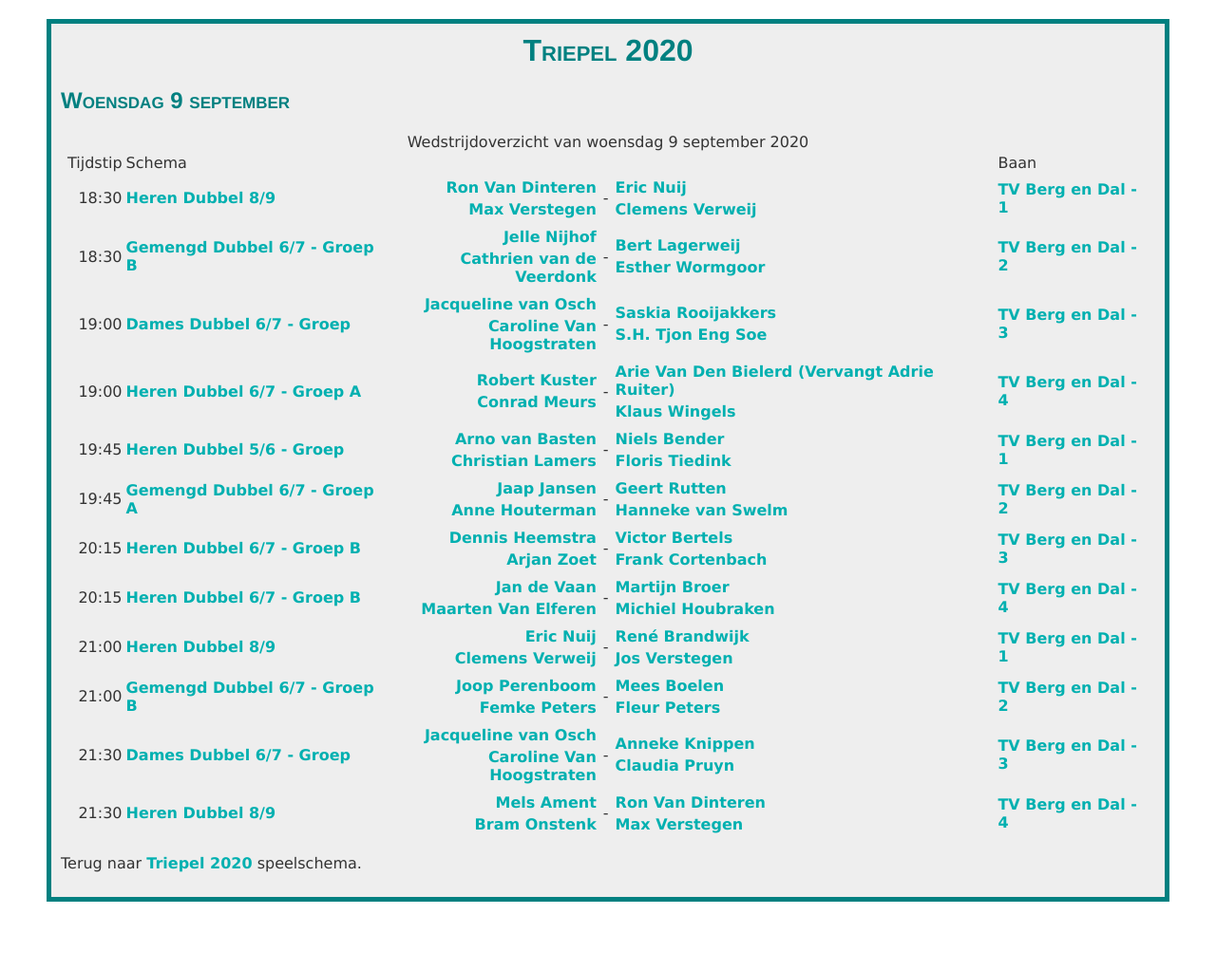
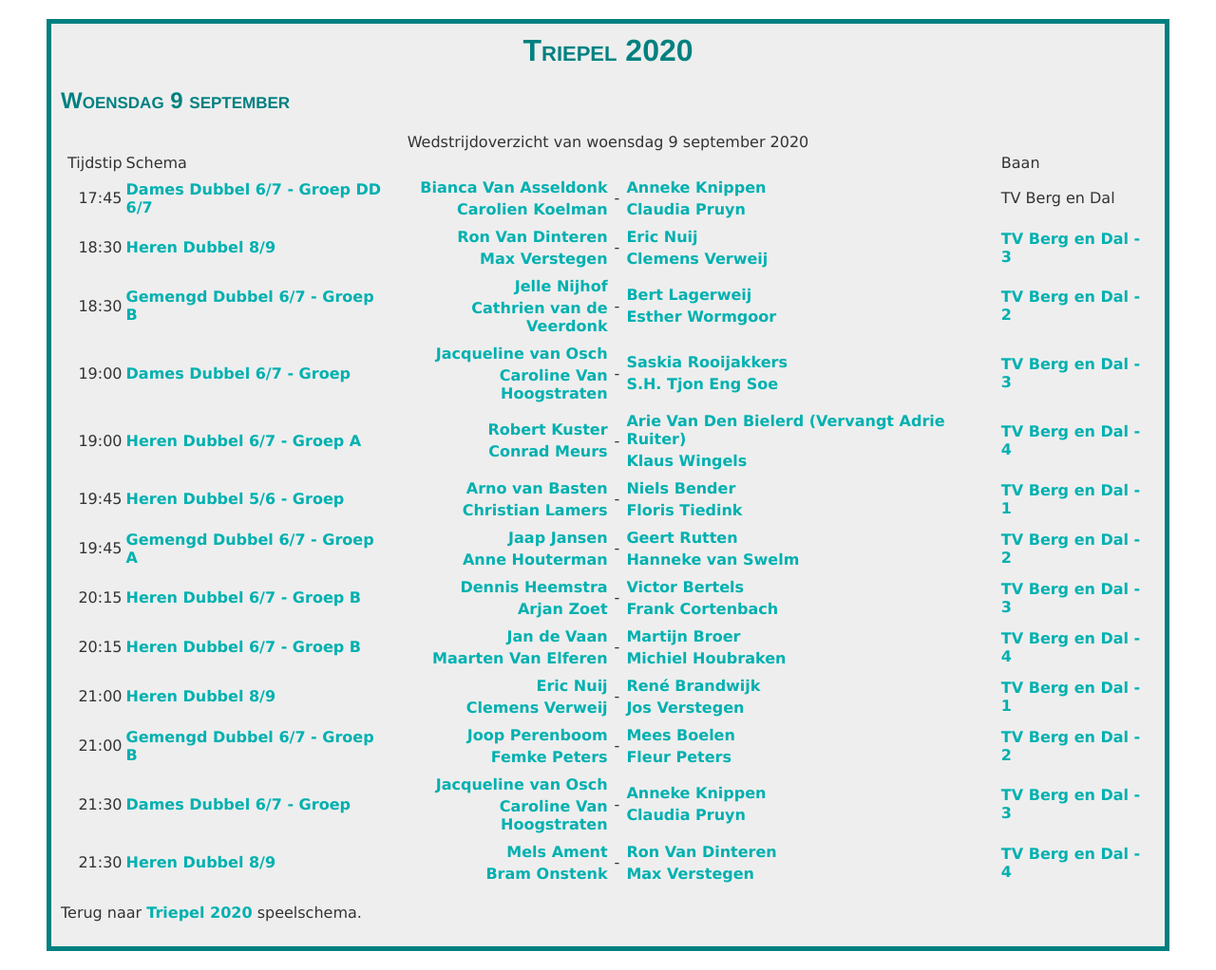
Before and after one commit to arjenpdevries/arjenpdevries.github.io, a Jekyll site: the page Triepel2020/0909.html, which Jekyll copies as it is, in a window 1280 px wide. Shown: the whole page at 95% size. Built offline with Jekyll 4.4.1, drawn with Linux system fonts in a browser that asks for light colours; before the commit the page ends 970 px from its top, so only the background shows below that.

Commit message:
Missing moved match

```diff
--- a/Triepel2020/0909.html
+++ b/Triepel2020/0909.html
@@ -23,7 +23,21 @@ Triepel 2020
 			<td></td><td>Tijdstip</td><td>Schema</td><td colspan="3"></td><td></td><td></td><td></td><td align="right"></td><td>Baan</td><td>&nbsp;</td>
 		</tr>
 	</thead><tbody>
-		<tr>
+      <tr>
+			<td></td><td class="plannedtime" align="right">17:45</td><td><a href="https://www.toernooi.nl/sport/draw.aspx?id=1096C01A-44D8-4AC5-8582-1CC8D3B60C6B&draw=16">Dames Dubbel 6/7 - Groep DD 6/7</a></td><td align="right"><table align="Right">
+				<tr>
+					<td align="right"><a href="https://www.toernooi.nl/sport/player.aspx?id=1096C01A-44D8-4AC5-8582-1CC8D3B60C6B&player=1">Bianca Van Asseldonk</a></td>
+				</tr><tr>
+					<td align="right"><a href="https://www.toernooi.nl/sport/player.aspx?id=1096C01A-44D8-4AC5-8582-1CC8D3B60C6B&player=35">Carolien Koelman</a></td>
+				</tr>
+			</table></td><td align="center">-</td><td><table>
+				<tr>
+					<td><a href="https://www.toernooi.nl/sport/player.aspx?id=1096C01A-44D8-4AC5-8582-1CC8D3B60C6B&player=34">Anneke Knippen</a></td>
+				</tr><tr>
+					<td><a href="https://www.toernooi.nl/sport/player.aspx?id=1096C01A-44D8-4AC5-8582-1CC8D3B60C6B&player=13">Claudia Pruyn</a></td>
+				</tr>
+			</table></td><td></td><td></td><td></td><td align="right"></td><td>TV Berg en Dal</td><td><a href="/match-info/1096C01A-44D8-4AC5-8582-1CC8D3B60C6B/16/238?returnurl=%2fsport%2fmatches.aspx%3fid%3d1096C01A-44D8-4AC5-8582-1CC8D3B60C6B%26d%3d20200909" class="icon-information inline-icon large-icon" title="Wedstrijd details"></a></td>
+		</tr><tr>
 			<td></td><td class="plannedtime" align="right">18:30</td><td><a href="https://www.toernooi.nl/sport/draw.aspx?id=1096C01A-44D8-4AC5-8582-1CC8D3B60C6B&draw=13">Heren Dubbel 8/9</a></td><td align="right"><table align="Right">
 				<tr>
 					<td align="right"><a href="https://www.toernooi.nl/sport/player.aspx?id=1096C01A-44D8-4AC5-8582-1CC8D3B60C6B&player=94">Ron Van Dinteren</a></td>
@@ -36,7 +50,7 @@ Triepel 2020
 				</tr><tr>
 					<td><a href="https://www.toernooi.nl/sport/player.aspx?id=1096C01A-44D8-4AC5-8582-1CC8D3B60C6B&player=47">Clemens Verweij</a></td>
 				</tr>
-			</table></td><td></td><td></td><td></td><td align="right"></td><td><a href="https://www.toernooi.nl/sport/court.aspx?id=1096C01A-44D8-4AC5-8582-1CC8D3B60C6B&crtid=1">TV Berg en Dal - 1</a></td><td><a href="/match-info/1096C01A-44D8-4AC5-8582-1CC8D3B60C6B/13/172?returnurl=%2fsport%2fmatches.aspx%3fid%3d1096C01A-44D8-4AC5-8582-1CC8D3B60C6B%26d%3d20200909" class="icon-information inline-icon large-icon" title="Wedstrijd details"></a></td>
+			</table></td><td></td><td></td><td></td><td align="right"></td><td><a href="https://www.toernooi.nl/sport/court.aspx?id=1096C01A-44D8-4AC5-8582-1CC8D3B60C6B&crtid=3">TV Berg en Dal - 3</a></td><td><a href="https://www.toernooi.nl/sport/match-info/1096C01A-44D8-4AC5-8582-1CC8D3B60C6B/13/172?returnurl=%2fsport%2fmatches.aspx%3fid%3d1096C01A-44D8-4AC5-8582-1CC8D3B60C6B%26d%3d20200909" class="icon-information inline-icon large-icon" title="Wedstrijd details"></a></td>
 		</tr><tr>
 			<td></td><td class="plannedtime" align="right">18:30</td><td><a href="https://www.toernooi.nl/sport/draw.aspx?id=1096C01A-44D8-4AC5-8582-1CC8D3B60C6B&draw=37">Gemengd Dubbel 6/7 - Groep B</a></td><td align="right"><table align="Right">
 				<tr>
```
